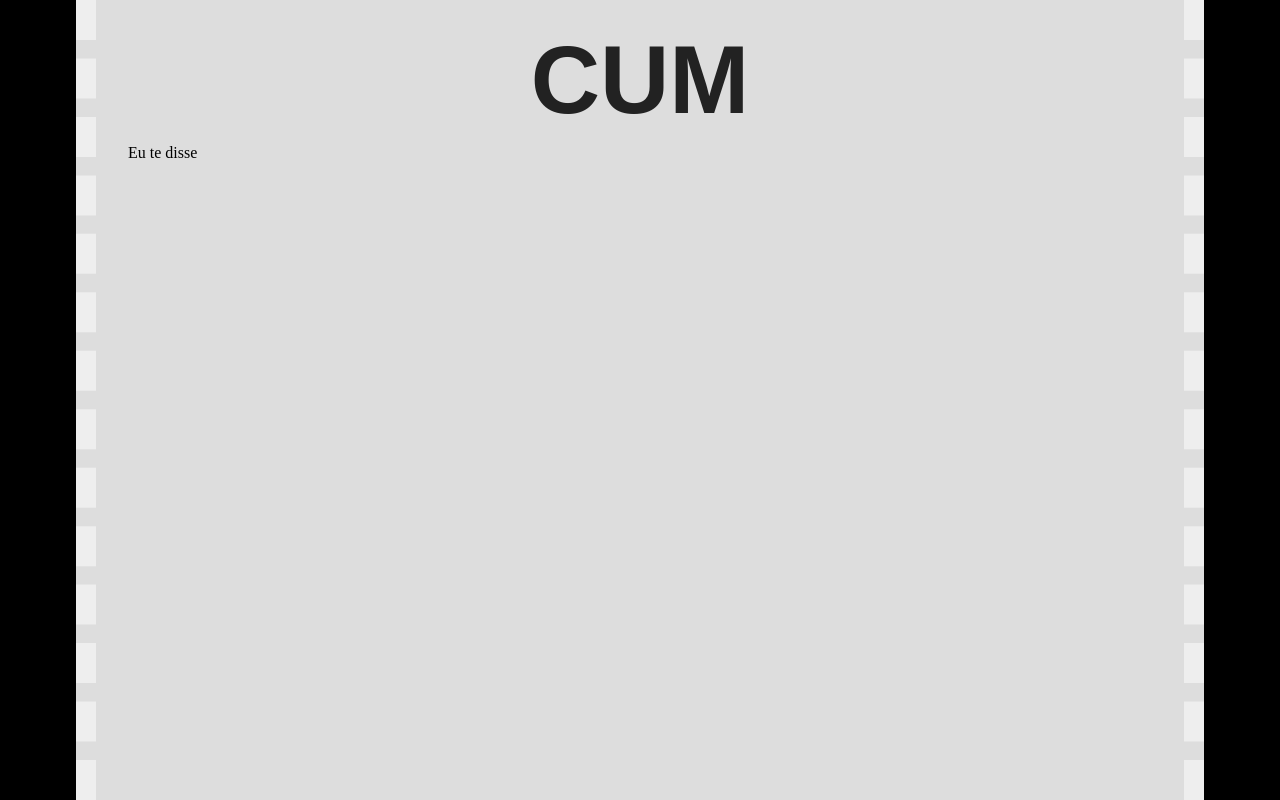
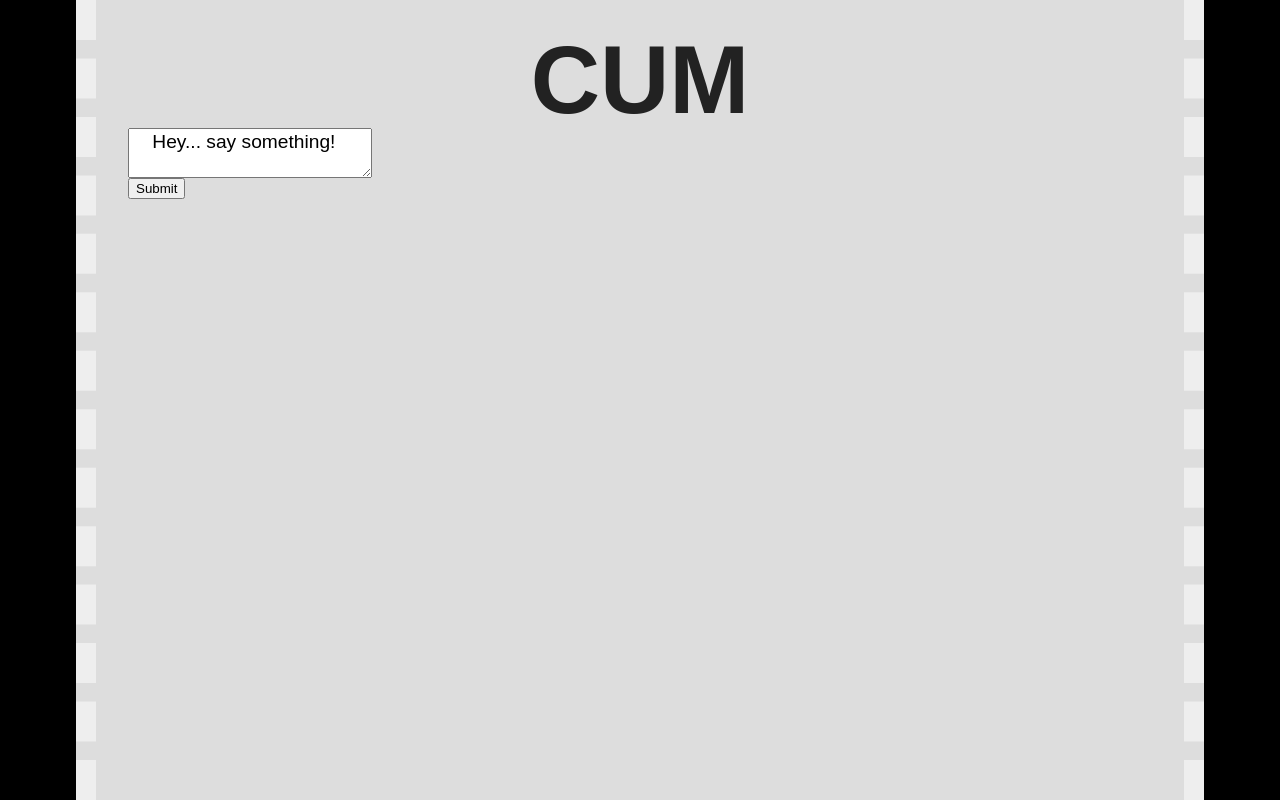
Before and after one commit to FANY-V9/TheCumProject, a plain HTML site: page index.html in a window 1280 px wide. Drawn offline with Linux system fonts and the light colour scheme.

Commit message:
Update index.html

```diff
--- a/index.html
+++ b/index.html
@@ -4,5 +4,12 @@
 </head>
 <body>
 <h1>CUM</h1>
-<p>Eu te disse</p>
+<form action="/html/tags/html_form_tag_action.cfm" method="post">
+    <div>
+    <textarea name="comments" id="comments" style="font-family:sans-serif;font-size:1.2em;">
+    Hey... say something!
+    </textarea>
+    </div>
+    <input type="submit" value="Submit">
+    </form>
 </body>
```
